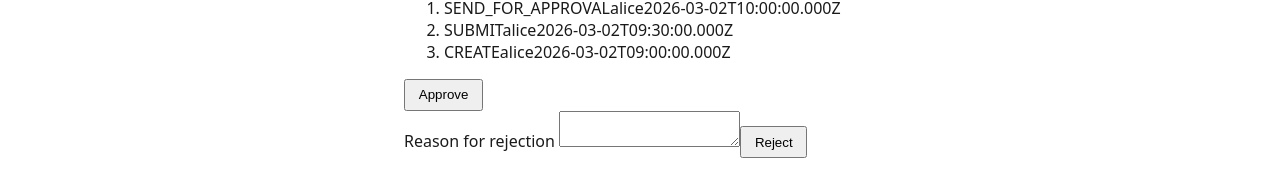
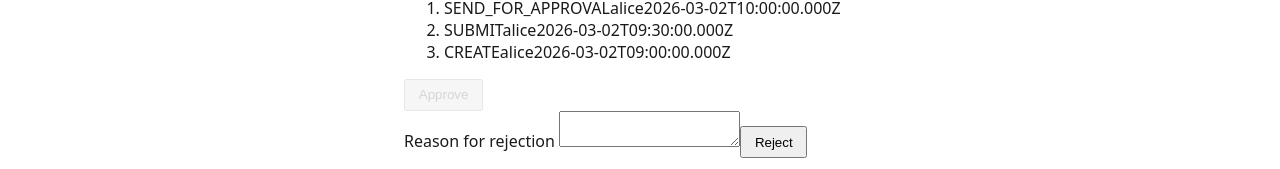
Before and after one commit to TariqAfandi/Penny_technical_assessment, an Angular app: page / in a window 1280 px wide. Shown: the part 499-668 px from the top of the page. Built offline with nearby package versions, Linux system fonts and the light colour scheme.

Commit message:
Completed task 1, all tests passed; resolved issue within cr-detail.component.ts

```diff
--- a/src/components/cr-detail/cr-detail.component.ts
+++ b/src/components/cr-detail/cr-detail.component.ts
@@ -62,6 +62,8 @@ export class CrDetailComponent implements OnInit {
 	/** Whether the current user may approve the loaded CR. */
 	get canApprove(): boolean {
 		// NOTE: this only looks at the CR status. The UI must also respect the user's permissions.
+		const user = this.session.user;
+		if (!user.policies.includes("cr_a_o")) return false;
 		return this.detail?.status === 'PENDING_APPROVAL';
 	}
 
```
